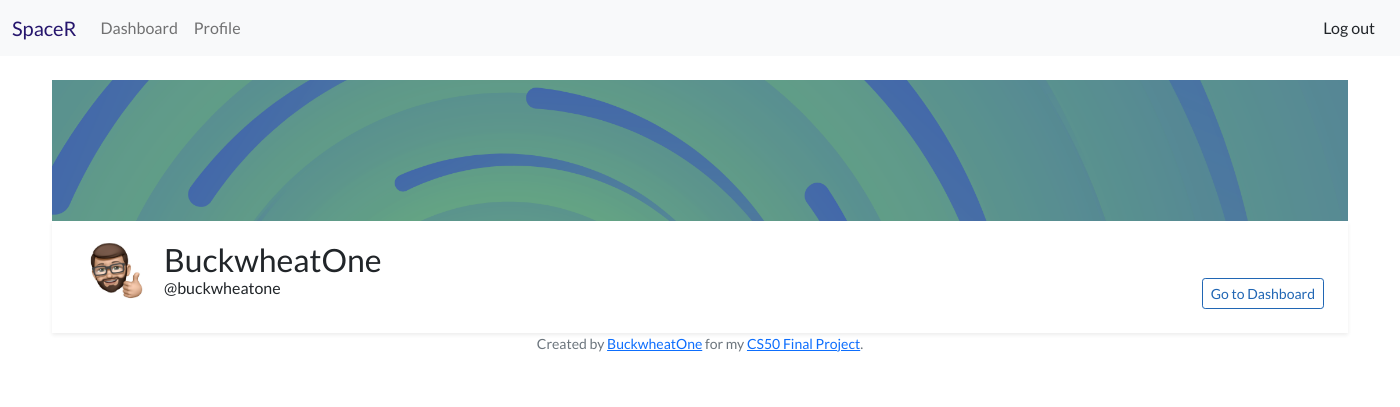
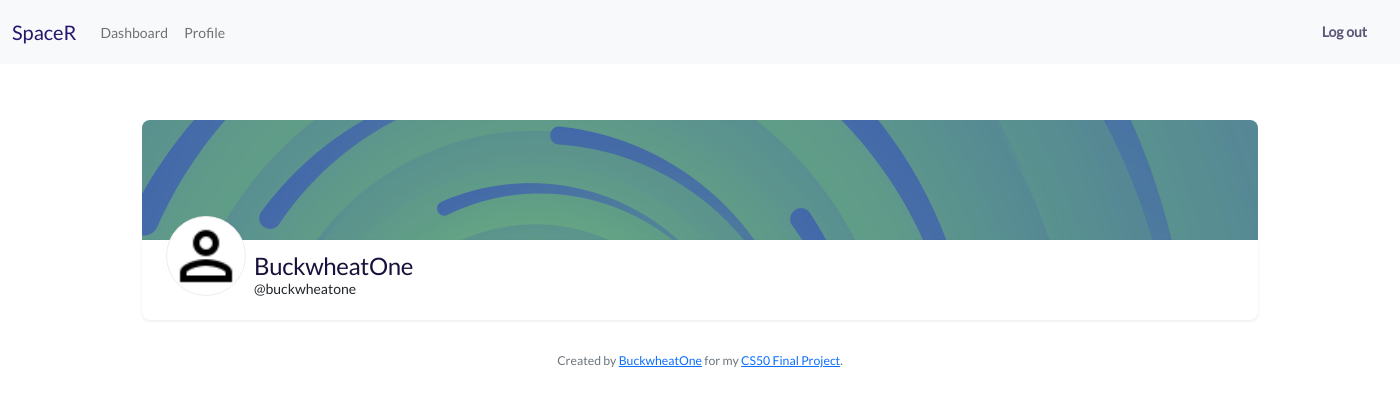
Before and after one commit to buckwheatone/cs50_final_project, a Flask app: page /profile in a window 1400 px wide. Shown: the top 407 px of the page. Run offline with Flask 2, Linux system fonts and the light colour scheme; the visitor is signed in with stand-in values (Sample User, id 1); data comes from the database, SQL or seed files in the repository; some libraries are stand-ins or nearby versions.

Commit message:
continue profile build

```diff
--- /dev/null
+++ b/application/static/profile.css
@@ -0,0 +1,284 @@
+:root {
+    --bs-body-font-size: 0.875rem;
+    --bs-body-font-family: Lato, sans-serif;
+}
+
+html {
+	overflow-x: hidden;
+}
+
+body {
+    font-size: var(--bs-body-font-size);
+}
+
+*, ::after, ::before {
+    box-sizing: border-box;
+}
+
+/* overrides default of 3rem !important */
+.pt-5 {
+    padding-top: 2rem !important;
+}
+.pb-5 {
+    padding-bottom: 2rem !important;
+}
+
+.container {
+    width: 100%;
+    margin-left: auto;
+    margin-right: auto;
+    padding-left: var(--bs-gutter-x,.75rem);
+    padding-right: var(--bs-gutter-x,.75rem);
+}
+
+
+/* <div class="row align-items-center"> */
+/* row covered by _grid.scss BS, align covered by _util.scss */
+/* .align-items-center {
+    align-items: center !important;
+} */
+
+/* <div class="col-xl-12 col-lg-12 col-md-12 col-12"> */
+/* column stuff handled by _grid.css, some row flows into this */
+
+
+/* <div class="pt-16 rounded-top-md"> ... */
+.rounded-end-md, .rounded-top-md {
+    border-top-right-radius: 0.5rem !important;
+}
+.rounded-top-md {
+    border-top-left-radius: 0.5rem !important;
+}
+.pt-16 {
+    padding-top: 7.5rem !important;
+}
+
+
+/* <div class="d-flex align-items-end justify-content-between bg-white px-4 pt-2 pb-4 rounded-none rounded-bottom-md shadow-sm> */
+.rounded-bottom-md, .rounded-start-md {
+    border-bottom-left-radius: 0.5rem !important;
+}
+
+.rounded-bottom-md, .rounded-end-md {
+    border-bottom-right-radius: 0.5rem !important;
+}
+
+/* _utilities covers */
+/* .bg-white {
+    --bs-bg-opacity: 1;
+    background-color: #fff !important;
+} */
+
+/* utilities covers */
+/* .pb-4 {
+    padding-bottom: 1.5rem !important;
+} */
+
+/* utilities covers */
+/* .pt-2 {
+    padding-top: 0.5rem !important;
+} */
+
+/* utilities covers */
+/* .px-4 {
+    padding-left: 1.5rem !important;
+    padding-right: 1.5rem !important;
+} */
+
+/* utilities covers */
+/* .align-items-end {
+    align-items: flex-end !important;
+} */
+
+/* utilities covers */
+/* .justify-content-between {
+    justify-content: space-between !important;
+} */
+
+/* differs from utilities */
+/* box-shadow: 0 .125rem .25rem rgba(0,0,0,.075) !important; */
+.shadow-sm {
+    box-shadow: 0 1px 3px rgba(3, 0, 71, 0.09) !important;
+}
+
+/* utilities covers */
+/* .d-flex {
+    display: flex !important;
+} */
+
+
+/* <div class="d-flex align-items-center"> */
+/* name and profile pic included */
+/* inherits .bg-white */
+/* all covered by utilities or grid */
+
+
+/* <div class="me-2 position-relative d-flex justify-content-end align-items-end mt-n5">  */
+/* profile pic */
+/* this is the key to positioning */
+.mt-n5 {
+    margin-top: -2rem !important;
+}
+
+/* utilities covers */
+/* .me-2 {
+    margin-right: 0.5rem !important;
+} */
+
+/* utilities covers */
+/* .position-relative {
+    position: relative !important;
+} */
+
+/* <img class="avatar-xl rounded-circle border border-4 border-white */
+/* profile pic itself */
+.avatar-xl {
+    height: 5rem;
+    width: 5rem;
+}
+
+/* utilities covers */
+/* .rounded-circle {
+    border-radius: 50% !important;
+} */
+
+/* utilities covers */
+/* .border-4 {
+    border-width: 4px !important;
+} */
+
+/* utilities covers */
+/* .border-white {
+    border-color: #fff !important;
+} */
+
+/* differs sligntly from utilities, but utilities covers */
+.border {
+    border: 1px solid #ecebf1 !important;
+        border-top-color: rgb(236, 235, 241);
+        border-top-width: 1px;
+        border-right-color: rgb(236, 235, 241);
+        border-right-width: 1px;
+        border-bottom-color: rgb(236, 235, 241);
+        border-bottom-width: 1px;
+        border-left-color: rgb(236, 235, 241);
+        border-left-width: 1px;
+}
+
+/* utilities covers */
+/* img, svg {
+    vertical-align: middle;
+} */
+
+
+
+/* <div class="lh-1"> */
+/* name and username */
+/* utilities covers */
+/* .lh-1 {
+    line-height: 1 !important;
+} */
+
+
+/* <h2 class="mb-0"> */
+/* name */
+/* utilities covers */
+/* .mb-0 {
+    margin-bottom: 0 !important;
+} */
+
+.h2, h2 {
+    font-size: 1.5rem;
+    /* in bs */
+    /* font-size: 2.0rem; */
+}
+
+.h1, .h2, .h3, .h4, .h5, .h6, h1, h2, h3, h4, h5, h6 {
+    color: #18113c;
+    font-weight: 500;
+    line-height: 1.4;
+    margin-bottom: 0.5rem;
+    margin-top: 0;
+}
+
+.h1, .h2, .h3, h1, h2, h3 {
+    letter-spacing: -0.022rem;
+}
+
+
+/* <p class="mb-0 d-block"> */
+/* username */
+/* no differences from bs */
+
+
+/* <a class="btn btn-outline-primary btn-sm d-none d-md-block"> */
+/* utilities covers */
+/* utilities covers */
+.d-none {
+    display: none;
+}
+
+.d-md-block {
+    display: block;
+}
+
+
+
+.btn {
+    background-color: transparent;
+    border: 1px solid transparent;
+        border-top-color: transparent;
+        border-right-color: transparent;
+        border-bottom-color: transparent;
+        border-left-color: transparent;
+    border-radius: 0.25rem;
+    color: #5c5776;
+    cursor: pointer;
+    display: inline-block;
+    font-size: 0.875rem;
+    font-weight: 600;
+    line-height: 1.6;
+    padding: 0.75rem 1.25rem;
+    text-align: center;
+    transition: color 0.15s ease-in-out, background-color 0.15s ease-in-out, border-color 0.15s ease-in-out, box-shadow 0.15s ease-in-out;
+    -webkit-user-select: none;
+    -moz-user-select: none;
+    -ms-user-select: none;
+    user-select: none;
+    vertical-align: middle;
+}
+
+.btn-group-sm > .btn, .btn-sm {
+    border-radius: 0.2rem;
+    font-size: 0.765625rem;
+    padding: 0.5rem 0.875rem;
+}
+
+.btn-outline-primary {
+    border-color: #2066b4;
+    color: #2066b4;
+}
+
+@media (min-width: 576px) {
+    .container {
+        max-width: 540px;
+    }
+    .d-none {
+        display: none !important;
+    }
+}
+@media (min-width: 768px) {
+    .container {
+        max-width: 720px;
+    }
+}
+@media (min-width: 992px) {
+    .container {
+        max-width: 960px;
+    }
+}
+@media (min-width: 1200px) {
+    .container {
+        max-width: 1140px;
+    }
+}
--- a/application/static/styles.css
+++ b/application/static/styles.css
@@ -2,6 +2,7 @@ body {
     font-family: 'Lato', sans-serif;
 }
 
+/* Bootstrap Overrides */
 .badge-pill {
     background-color: black;
 }
--- a/application/templates/layout.html
+++ b/application/templates/layout.html
@@ -9,6 +9,7 @@
             rel="stylesheet"
             integrity="sha384-KyZXEAg3QhqLMpG8r+8fhAXLRk2vvoC2f3B09zVXn8CA5QIVfZOJ3BCsw2P0p/We"
             crossorigin="anonymous">
+        <!-- End Bootstrap 5.1 -->
         <link href="/static/styles.css" rel="stylesheet">
         <link href="/static/favicon.ico" rel="icon">
         <link href="https://fonts.googleapis.com/icon?family=Material+Icons" rel="stylesheet">
--- a/application/templates/profile.html
+++ b/application/templates/profile.html
@@ -1,18 +1,34 @@
 {% extends "layout.html" %}
 
+{% block add_head %}
+
+<link rel="stylesheet" href="../static/profile.css">
+
+{% endblock add_head %}
 
 {% block main %}
+<div class="pt-5 pb-5">
     <div class="container">
       <div class="row align-items-center">
         <div class="col-xl-12 col-lg-12 col-md-12 col-12">
           <!-- Bg -->
-        <div class="pt-16 rounded-top-md">
-            <img src="/static/headerimg.png" alt="header image" style="max-width: 1296px">
-        </div>
+          <div
+            class="pt-16 rounded-top-md"
+            style="
+              background: url(../static/headerimg.png)
+                no-repeat;
+              background-size: cover;
+            "
+          ></div>
           <div class="d-flex align-items-end justify-content-between bg-white px-4 pt-2 pb-4 rounded-none rounded-bottom-md shadow-sm">
             <div class="d-flex align-items-center">
               <div class="me-2 position-relative d-flex justify-content-end align-items-end mt-n5">
-                    <img src="/static/Buckoji.jpeg" class="avatar-xl rounded-circle border border-4 border-white" alt="" style="width: 80px; height: 80px;">
+                <img
+                  src="../static/profile_pics/default2.png"
+                  class="avatar-xl rounded-circle border border-4 border-white"
+                  alt=""
+                  style="background-color: #fff"
+                />
               </div>
               <div class="lh-1">
                 <h2 class="mb-0">BuckwheatOne</h2>
@@ -20,8 +36,12 @@
               </div>
             </div>
             <div>
-                <a href="dashboard" class="btn btn-outline-primary btn-sm d-none d-md-block">Go to
-                    Dashboard</a>
+              <a
+                href="/dashboard"
+                class="btn btn-outline-primary btn-sm d-none d-md-block"
+                >Go to Dashboard</a
+              >
+            </div>
           </div>
         </div>
       </div>
```
Also changed, not shown: application/static/profile_pics/Buckoji.jpeg (renamed from application/static/Buckoji.jpeg), application/static/profile_pics/default.png (renamed from application/static/default.png), application/static/profile_pics/default.svg (renamed from application/static/default.svg), application/static/profile_pics/default2.png (renamed from application/static/default2.png), 1 other file. Lines whose indentation alone changed are shown as unchanged.
